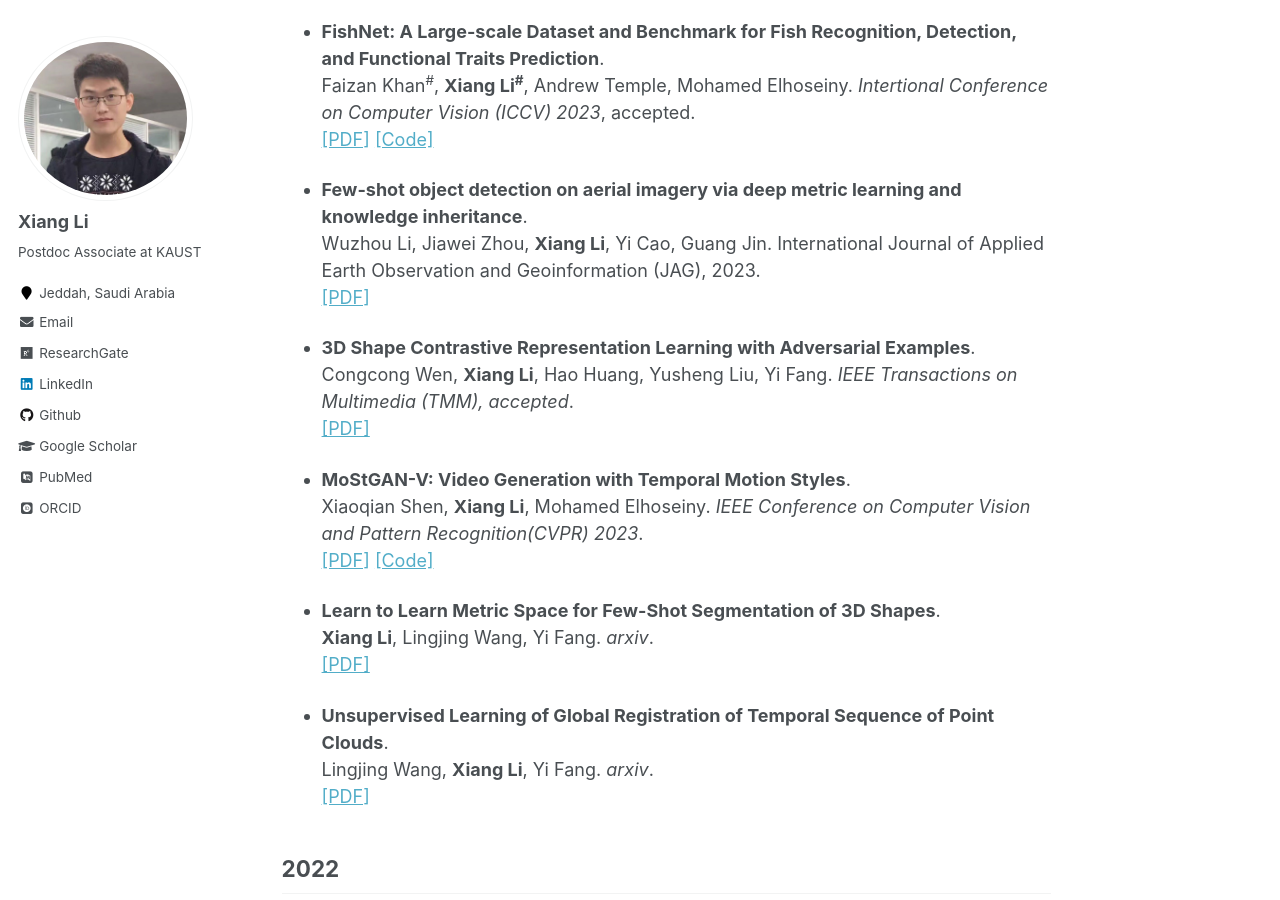
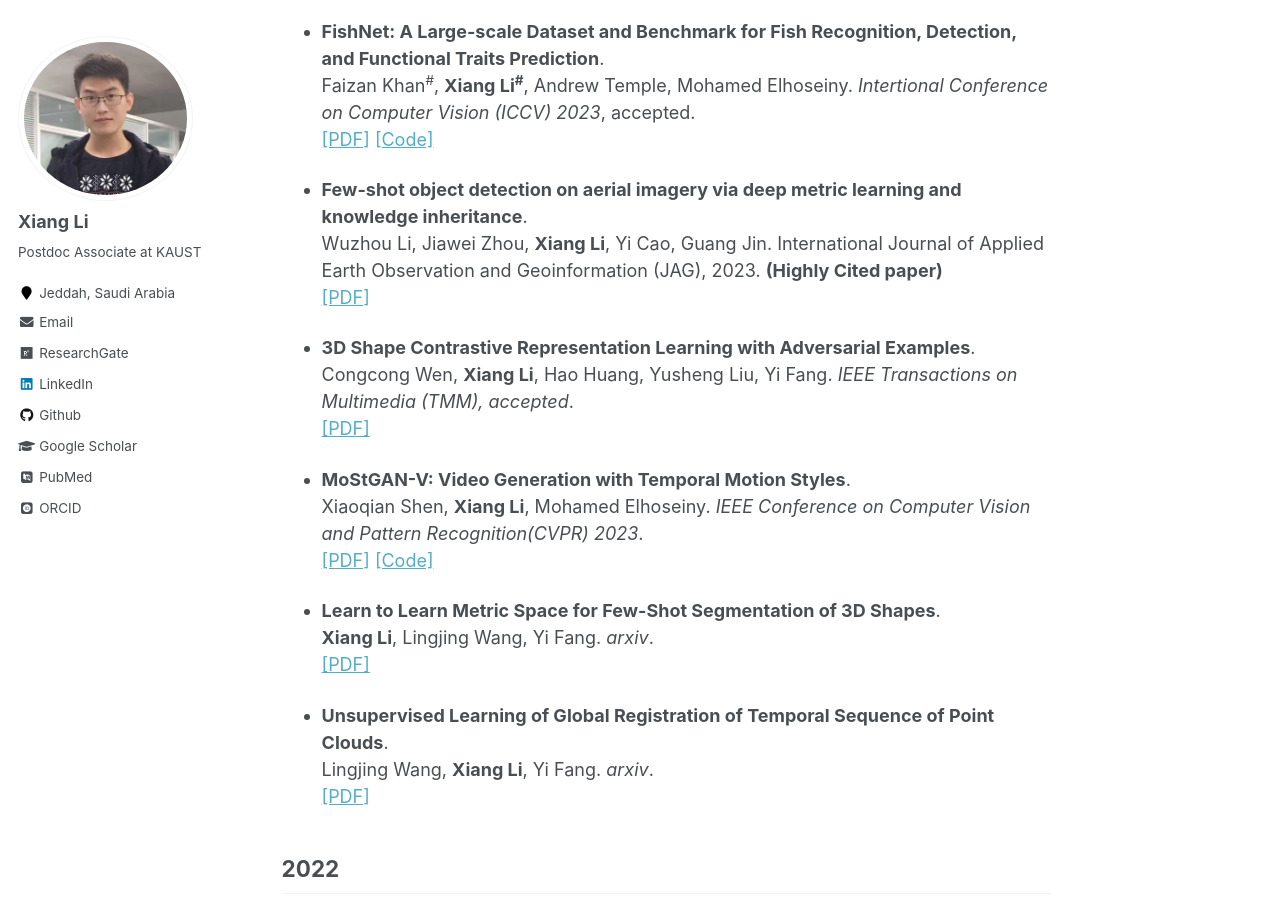
Before and after one commit to lx709/lx709.github.io, a Jekyll site: the page built from _pages/publications.md, in a window 1280 px wide and 900 px high, scrolled down 1216 px. Built offline with Jekyll 4.4.1, drawn with Linux system fonts in a browser that asks for light colours; some web fonts are replaced.

Commit message:
Update publications.md

```diff
--- a/_pages/publications.md
+++ b/_pages/publications.md
@@ -49,7 +49,7 @@ Faizan Khan<sup>#</sup>, <b>Xiang Li<sup>#</sup></b>, Andrew Temple, Mohamed Elh
 [[Code]](https://github.com/faixan-khan/FishNet)
 
 * <b>Few-shot object detection on aerial imagery via deep metric learning and knowledge inheritance</b>. <br>
-Wuzhou Li, Jiawei Zhou, <b>Xiang Li</b>, Yi Cao, Guang Jin. International Journal of Applied Earth Observation and Geoinformation (JAG), 2023.<br>
+Wuzhou Li, Jiawei Zhou, <b>Xiang Li</b>, Yi Cao, Guang Jin. International Journal of Applied Earth Observation and Geoinformation (JAG), 2023. <b>(Highly Cited paper)</b> <br>
 [[PDF]](https://www.sciencedirect.com/science/article/pii/S1569843223002212)
 
 * <b>3D Shape Contrastive Representation Learning with Adversarial Examples</b>. <br>
```
